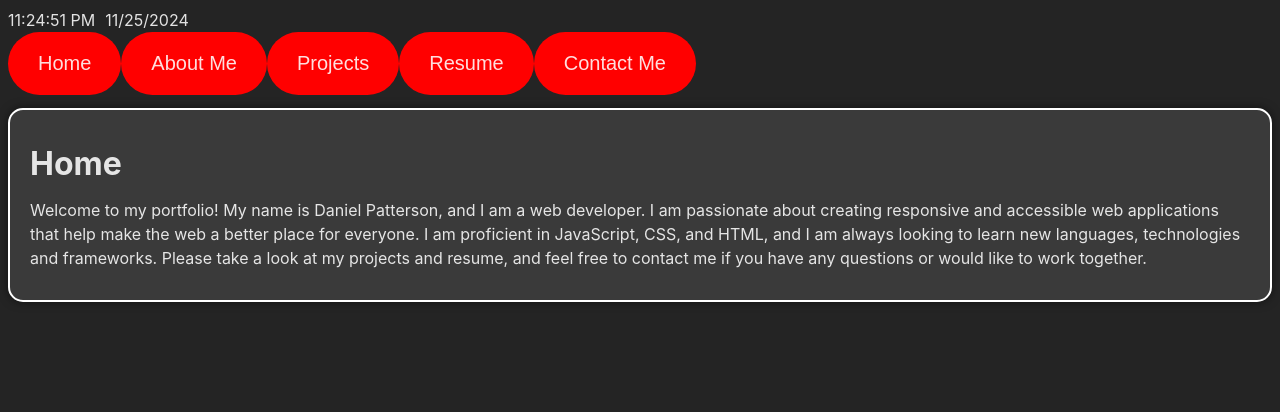
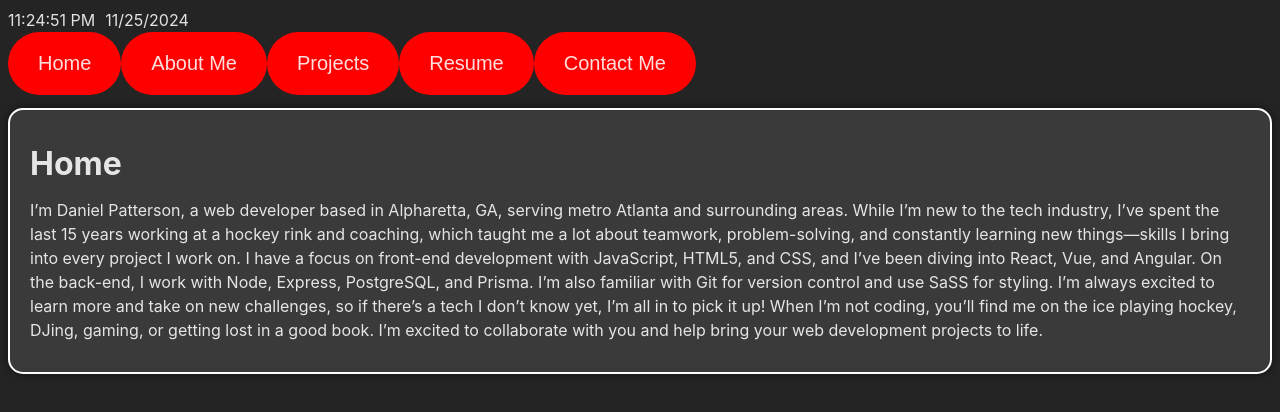
Before and after one commit to CPatterson94/CurtisPortfolio, a React (Vite) app in the folder Portfolio/: page / in a window 1280 px wide. Shown: the top 412 px of the page. Built offline with nearby package versions, Linux system fonts and the light colour scheme.

Commit message:
Small edits, listed below:
Updated home page, added Under Construction message to all pages

```diff
--- a/Portfolio/src/pages/about.jsx
+++ b/Portfolio/src/pages/about.jsx
@@ -3,15 +3,7 @@ export default function About() {
     <>
       <div className="about-container">
         <h1>About</h1>
-        <p>
-          Welcome to my portfolio! My name is Daniel Patterson, and I am a web
-          developer. I am passionate about creating responsive and accessible
-          web applications that help make the web a better place for everyone. I
-          am proficient in JavaScript, CSS, and HTML, and I am always looking to
-          learn new languages, technologies and frameworks. Please take a look
-          at my projects and resume, and feel free to contact me if you have any
-          questions or would like to work together.
-        </p>
+        <p>Under Construction</p>
       </div>
     </>
   );
--- a/Portfolio/src/pages/contactMe.jsx
+++ b/Portfolio/src/pages/contactMe.jsx
@@ -3,15 +3,7 @@ export default function Contact() {
     <>
       <div className="contact-container">
         <h1>Contact Me</h1>
-        <p>
-          Welcome to my portfolio! My name is Daniel Patterson, and I am a web
-          developer. I am passionate about creating responsive and accessible
-          web applications that help make the web a better place for everyone. I
-          am proficient in JavaScript, CSS, and HTML, and I am always looking to
-          learn new languages, technologies and frameworks. Please take a look
-          at my projects and resume, and feel free to contact me if you have any
-          questions or would like to work together.
-        </p>
+        <p>Under Construction</p>
       </div>
     </>
   );
--- a/Portfolio/src/pages/home.jsx
+++ b/Portfolio/src/pages/home.jsx
@@ -4,13 +4,20 @@ export default function Home() {
       <div className="home-container">
         <h1>Home</h1>
         <p>
-          Welcome to my portfolio! My name is Daniel Patterson, and I am a web
-          developer. I am passionate about creating responsive and accessible
-          web applications that help make the web a better place for everyone. I
-          am proficient in JavaScript, CSS, and HTML, and I am always looking to
-          learn new languages, technologies and frameworks. Please take a look
-          at my projects and resume, and feel free to contact me if you have any
-          questions or would like to work together.
+          I’m Daniel Patterson, a web developer based in Alpharetta, GA, serving
+          metro Atlanta and surrounding areas. While I’m new to the tech
+          industry, I’ve spent the last 15 years working at a hockey rink and
+          coaching, which taught me a lot about teamwork, problem-solving, and
+          constantly learning new things—skills I bring into every project I
+          work on. I have a focus on front-end development with JavaScript,
+          HTML5, and CSS, and I’ve been diving into React, Vue, and Angular. On
+          the back-end, I work with Node, Express, PostgreSQL, and Prisma. I’m
+          also familiar with Git for version control and use SaSS for styling.
+          I’m always excited to learn more and take on new challenges, so if
+          there’s a tech I don’t know yet, I’m all in to pick it up! When I’m
+          not coding, you’ll find me on the ice playing hockey, DJing, gaming,
+          or getting lost in a good book. I’m excited to collaborate with you
+          and help bring your web development projects to life.
         </p>
       </div>
     </>
--- a/Portfolio/src/pages/projects.jsx
+++ b/Portfolio/src/pages/projects.jsx
@@ -3,15 +3,7 @@ export default function Projects() {
     <>
       <div className="projects-container">
         <h1>Projects</h1>
-        <p>
-          Welcome to my portfolio! My name is Daniel Patterson, and I am a web
-          developer. I am passionate about creating responsive and accessible
-          web applications that help make the web a better place for everyone. I
-          am proficient in JavaScript, CSS, and HTML, and I am always looking to
-          learn new languages, technologies and frameworks. Please take a look
-          at my projects and resume, and feel free to contact me if you have any
-          questions or would like to work together.
-        </p>
+        <p>Under Construction</p>
       </div>
     </>
   );
--- a/Portfolio/src/pages/resume.jsx
+++ b/Portfolio/src/pages/resume.jsx
@@ -3,15 +3,7 @@ export default function Resume() {
     <>
       <div className="resume-container">
         <h1>Resume</h1>
-        <p>
-          Welcome to my portfolio! My name is Daniel Patterson, and I am a web
-          developer. I am passionate about creating responsive and accessible
-          web applications that help make the web a better place for everyone. I
-          am proficient in JavaScript, CSS, and HTML, and I am always looking to
-          learn new languages, technologies and frameworks. Please take a look
-          at my projects and resume, and feel free to contact me if you have any
-          questions or would like to work together.
-        </p>
+        <p>Under Construction</p>
       </div>
     </>
   );
```
